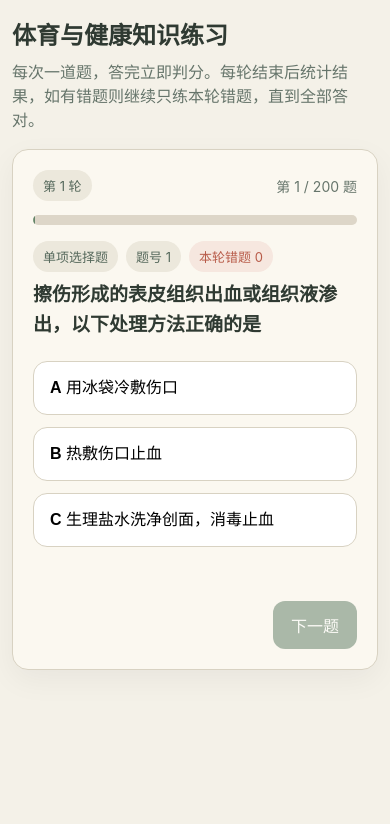
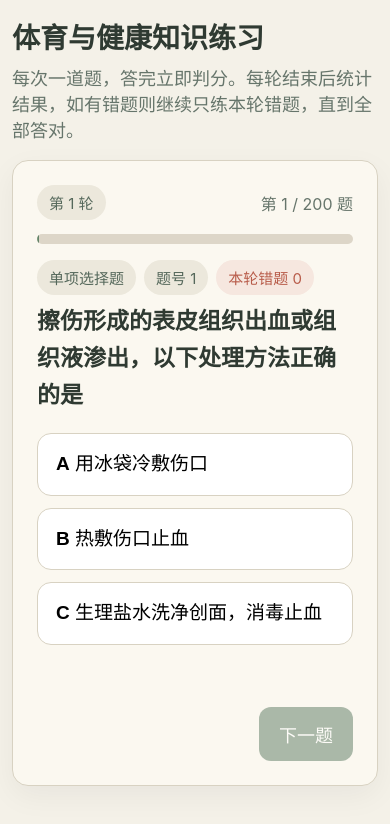
Before and after one commit to all2us/PETest, a plain HTML site: page index.html in a window 390 px wide. Both pictures are taken after a click on the button "开始". Drawn offline with Linux system fonts and the light colour scheme.

Commit message:
Add files via upload

```diff
--- a/index.html
+++ b/index.html
@@ -43,19 +43,20 @@ body {
 
 .header h1 {
   margin: 0 0 8px;
-  font-size: 30px;
+  font-size: 34px;
 }
 
 .header p {
   margin: 0;
   color: var(--subtle);
+  font-size: 18px;
 }
 
 .card {
   background: var(--card);
   border: 1px solid var(--border);
   border-radius: 16px;
-  padding: 20px;
+  padding: 24px;
   box-shadow: 0 10px 30px rgba(15, 23, 42, 0.05);
 }
 
@@ -78,7 +79,7 @@ body {
   display: inline-flex;
   align-items: center;
   gap: 8px;
-  padding: 12px 14px;
+  padding: 14px 16px;
   border: 1px solid var(--border);
   border-radius: 12px;
   cursor: pointer;
@@ -99,23 +100,23 @@ body {
 
 .range-item label {
   color: var(--subtle);
-  font-size: 14px;
+  font-size: 16px;
 }
 
 .range-item input {
-  width: 140px;
+  width: 160px;
   border: 1px solid var(--border);
   border-radius: 10px;
-  padding: 10px 12px;
-  font-size: 15px;
+  padding: 12px 14px;
+  font-size: 18px;
 }
 
 .primary-btn,
 .secondary-btn {
   border: 0;
   border-radius: 12px;
-  padding: 12px 18px;
-  font-size: 16px;
+  padding: 14px 20px;
+  font-size: 18px;
   cursor: pointer;
 }
 
@@ -153,15 +154,15 @@ body {
   display: inline-flex;
   align-items: center;
   border-radius: 999px;
-  padding: 6px 10px;
-  font-size: 13px;
+  padding: 7px 12px;
+  font-size: 15px;
   background: #ece8dc;
   color: #55685b;
 }
 
 .progress-text {
   color: var(--subtle);
-  font-size: 14px;
+  font-size: 16px;
 }
 
 .progress-track {
@@ -186,7 +187,7 @@ body {
 }
 
 .question-text {
-  font-size: 22px;
+  font-size: 28px;
   line-height: 1.6;
   margin: 8px 0 20px;
 }
@@ -202,8 +203,8 @@ body {
   border: 1px solid var(--border);
   background: #fff;
   border-radius: 14px;
-  padding: 14px 16px;
-  font-size: 16px;
+  padding: 16px 18px;
+  font-size: 19px;
   line-height: 1.5;
   cursor: pointer;
 }
@@ -231,9 +232,9 @@ body {
 
 
 .feedback {
-  min-height: 28px;
-  margin-top: 14px;
-  font-size: 15px;
+  min-height: 34px;
+  margin-top: 16px;
+  font-size: 18px;
   color: var(--subtle);
 }
 
@@ -255,8 +256,8 @@ body {
 }
 
 .result-message {
-  margin: 8px 0 0;
-  font-size: 18px;
+  margin: 10px 0 0;
+  font-size: 22px;
   font-weight: 600;
 }
 
@@ -272,11 +273,11 @@ body {
   }
 
   .header h1 {
-    font-size: 24px;
+    font-size: 28px;
   }
 
   .question-text {
-    font-size: 19px;
+    font-size: 23px;
   }
 }
 
```
